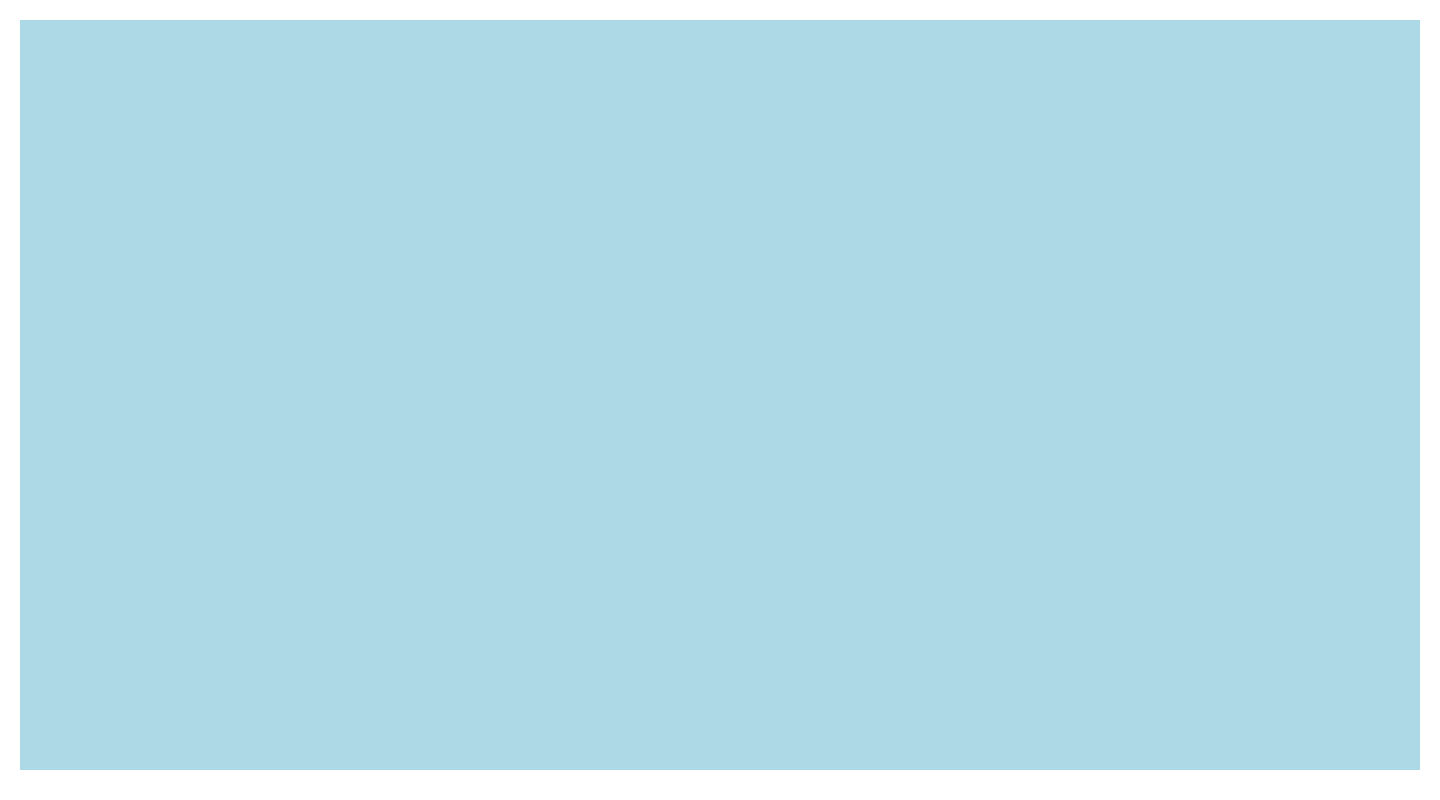
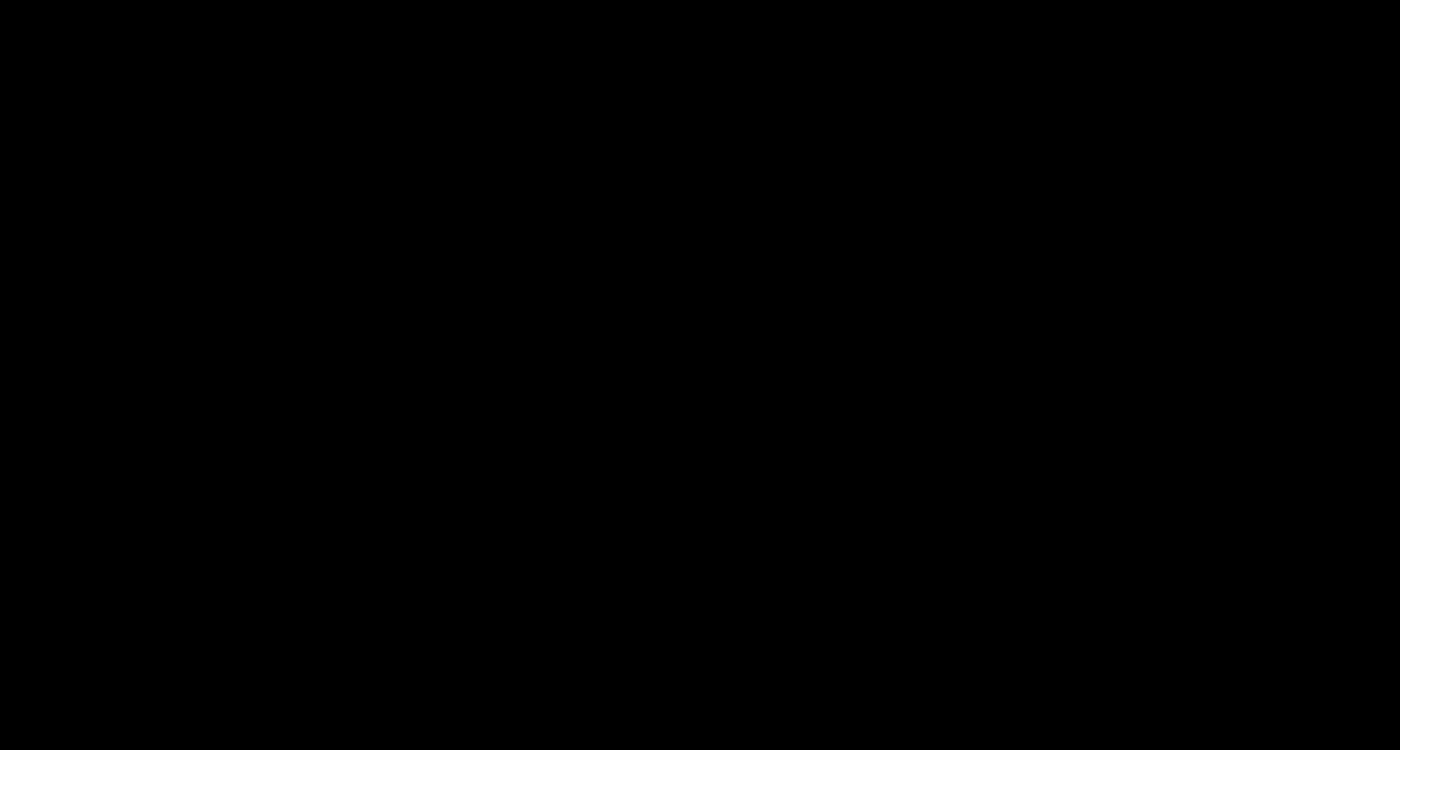
Before and after one commit to LiamPoche1/LiamPoche1.github.io, a plain HTML site: page fsd-projects/platformer/index.html in a window 1280 px wide. Shown: the whole page, 1440 px wide, since content can reach past the window. Drawn offline with nearby package versions, Linux system fonts and the light colour scheme.

Commit message:
Finalized platformer game

```diff
--- a/fsd-projects/platformer/platformer.css
+++ b/fsd-projects/platformer/platformer.css
@@ -3,8 +3,7 @@ body {
 }
 
 canvas {
-  background-color: lightblue;
-  margin: 20px;
+  background-color: rgb(0, 0, 0);
 }
 
 img {
```
Also changed, not shown: fsd-projects/bouncing-box/index.html (+2 -5 lines).
